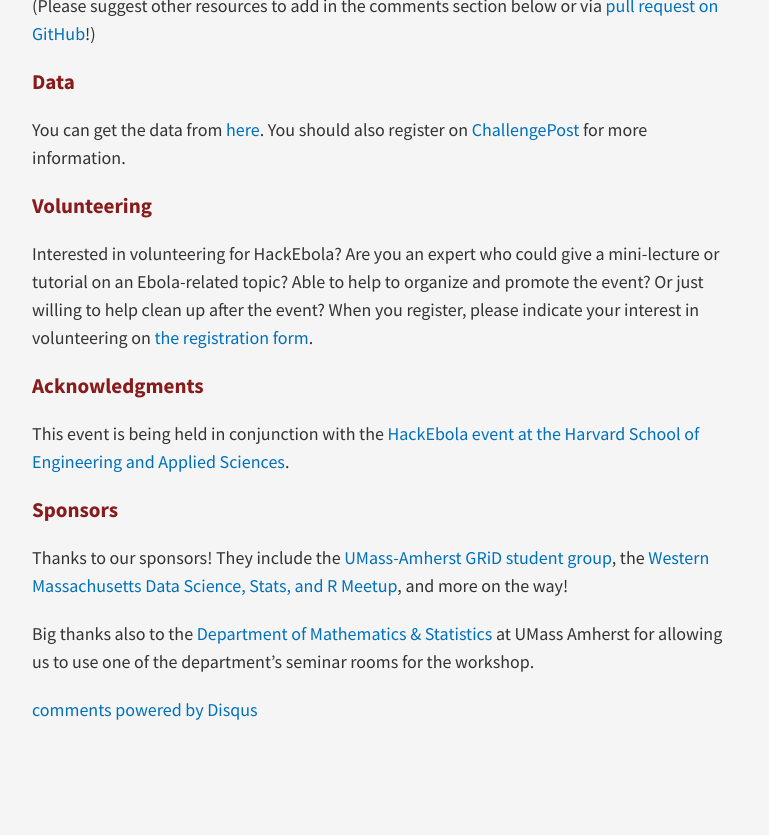
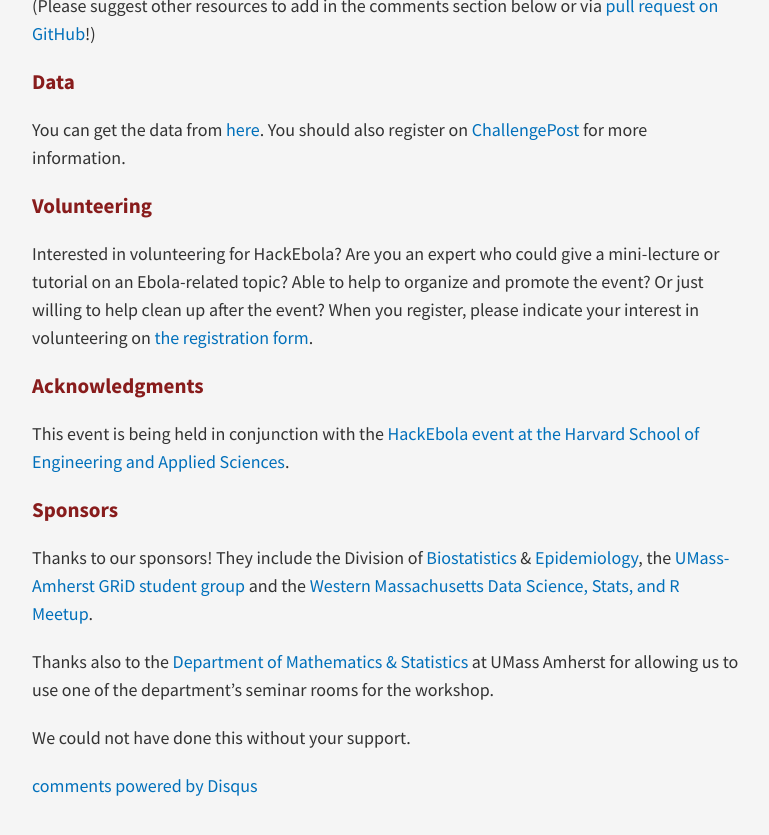
Before and after one commit to gridclub/gridclub.github.io, a Jekyll site: the page built from _posts/2014-11-10-ebola-hackfest.md, in a window 1280 px wide and 900 px high, scrolled down 1332 px. Shown: the top 835 px of the window, without its empty margins (253-1022 px from the left). Built offline with Jekyll 4.4.1, drawn with Linux system fonts in a browser that asks for light colours; nearby versions of some CDN libraries; comment, search, counter and statistics services are not loaded.

Commit message:
More thanks & projects

```diff
--- a/_posts/2014-11-10-ebola-hackfest.md
+++ b/_posts/2014-11-10-ebola-hackfest.md
@@ -55,6 +55,8 @@
 This event is being held in conjunction with the [HackEbola event at the Harvard School of Engineering and Applied Sciences](http://projects.iq.harvard.edu/hack/home-0).
 
 ### Sponsors
-Thanks to our sponsors! They include the [UMass-Amherst GRiD student group](http://umassamherst-grid.github.io/), the [Western Massachusetts Data Science, Stats, and R Meetup](http://www.meetup.com/Pioneer-Valley-and-Five-College-R-Statistical-Meetup/), and more on the way!
+Thanks to our sponsors! They include the Division of [Biostatistics](http://www.umass.edu/sphhs/biostatistics) & [Epidemiology](http://www.umass.edu/sphhs/epidemiology), the [UMass-Amherst GRiD student group](http://umassamherst-grid.github.io/) and the [Western Massachusetts Data Science, Stats, and R Meetup](http://www.meetup.com/Pioneer-Valley-and-Five-College-R-Statistical-Meetup/).
 
-Big thanks also to the [Department of Mathematics & Statistics](http://www.math.umass.edu) at UMass Amherst for allowing us to use one of the department's seminar rooms for the workshop.
+Thanks also to the [Department of Mathematics & Statistics](http://www.math.umass.edu) at UMass Amherst for allowing us to use one of the department's seminar rooms for the workshop.
+
+We could not have done this without your support.
```
Also changed, not shown: _posts/2014-11-26-hackebola--umass-amherst---projects.md (added, +33 -0 lines).
